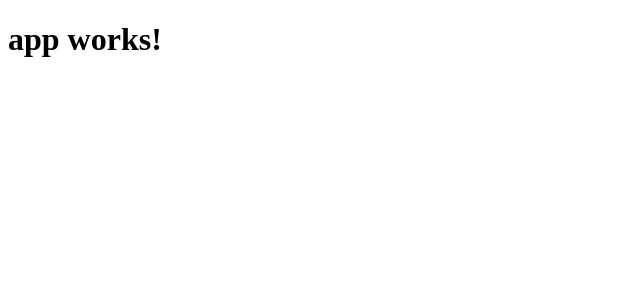
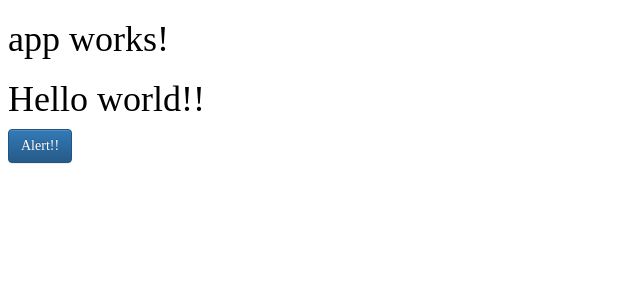
Before and after one commit to ardiadrianadri/basicCourse, an Angular app: page / in a window 1280 px wide. Shown: the top 300 px of the page, without its empty margins (0-640 px from the left). Built offline with nearby package versions, Linux system fonts and the light colour scheme.

Commit message:
Final Volumen_1_section_2

```diff
--- a/package.json
+++ b/package.json
@@ -20,6 +20,7 @@
     "@angular/platform-browser": "^2.1.0",
     "@angular/platform-browser-dynamic": "^2.1.0",
     "@angular/router": "^3.1.0",
+    "bootstrap": "^3.3.7",
     "core-js": "^2.4.1",
     "rxjs": "5.0.0-beta.12",
     "ts-helpers": "^1.1.1",
--- a/src/app/app.component.css
+++ b/src/app/app.component.css
@@ -0,0 +1,3 @@
+h1 {
+    color: red;
+}
--- a/src/app/app.component.html
+++ b/src/app/app.component.html
@@ -1,3 +1,7 @@
 <h1>
-  {{title}}
+  {{msg1}}
 </h1>
+<h1>
+  {{msg2}}
+</h1>
+<button type="button" class="btn btn-primary" (click)="sendAlert()" >Alert!!</button>
--- a/src/app/app.component.ts
+++ b/src/app/app.component.ts
@@ -3,8 +3,13 @@ import { Component } from '@angular/core';
 @Component({
   selector: 'app-root',
   templateUrl: './app.component.html',
-  styleUrls: ['./app.component.css']
+  styleUrls: ['../../node_modules/bootstrap/dist/css/bootstrap.css', '../../node_modules/bootstrap/dist/css/bootstrap-theme.css']
 })
 export class AppComponent {
-  title = 'app works!';
+  msg1 = 'app works!';
+  msg2 = 'Hello world!!';
+
+  public sendAlert() {
+    alert(`Value of msg1: ${this.msg1}. Value of msg2: ${this.msg2}`);
+  }
 }
```
Also changed, not shown: 1 other file (tests, documents, lock files or other folders).
